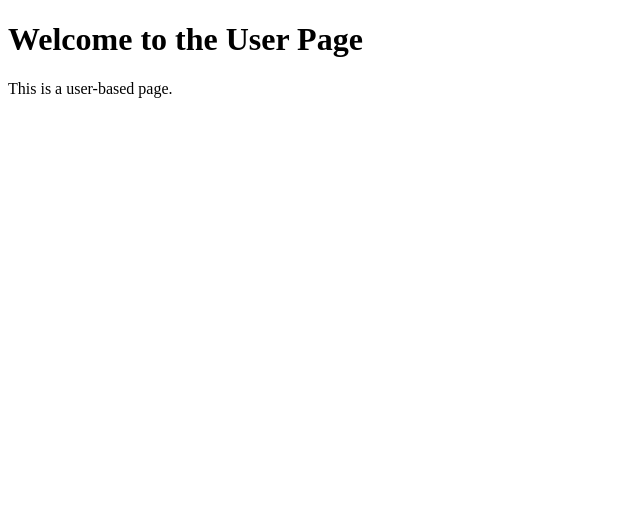
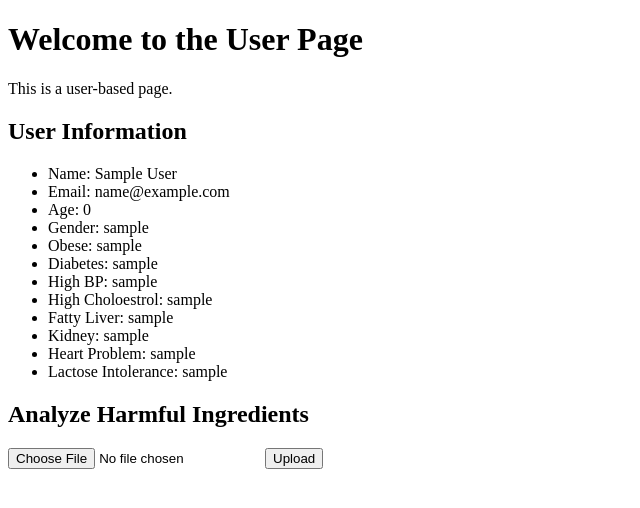
Before and after one commit to Gladwin-George/AI-software-to-detect-harmful-ingredients-in-packaged-food-products-and-beverages, a Flask app: page /user in a window 1280 px wide. Shown: the top 508 px of the page, without its empty margins (0-640 px from the left). Run offline with Flask 3, Linux system fonts and the light colour scheme; the visitor is signed in with stand-in values (Sample User, id 1); data comes from the database, SQL or seed files in the repository.

Commit message:
added harmful ingredients detection function in user

```diff
--- a/main.py
+++ b/main.py
@@ -162,7 +162,7 @@ def login():
 
     return render_template('login.html')
 
-@app.route('/user', methods=['GET'])
+@app.route('/user', methods=['GET', 'POST'])
 def user():
     # Check if the user is logged in
     if 'user_id' in session:
@@ -174,8 +174,25 @@ def user():
         conn.close()
 
         if user:
-            # Pass the user data to the template
-            return render_template('user.html', user=user)
+            harmful_ingredients = []
+            if request.method == 'POST':
+                # Check if a file was uploaded
+                if 'file' not in request.files:
+                    error = "No file uploaded"
+                    return render_template('user.html', user=user, error=error)
+
+                file = request.files['file']
+
+                # If the user does not select a file, the browser submits an empty file without a filename
+                if file.filename == '':
+                    error = "No selected file"
+                    return render_template('user.html', user=user, error=error)
+
+                # If the file exists and is allowed, proceed with OCR and detection
+                harmful_ingredients = analyze_harmful_ingredients(file)
+
+            # Pass the user data and the harmful ingredients to the template
+            return render_template('user.html', user=user, harmful_ingredients=harmful_ingredients)
 
     # If the user is not logged in, redirect to the login page
     return redirect(url_for('login'))
--- a/templates/user.html
+++ b/templates/user.html
@@ -7,5 +7,35 @@
     <h1>Welcome to the User Page</h1>
     <p>This is a user-based page.</p>
 
+    <h2>User Information</h2>
+    <ul>
+        <li>Name: {{ user[1] }}</li>
+        <li>Email: {{ user[2] }}</li>
+        <li>Age: {{ user[3] }}</li>
+        <li>Gender: {{ user[4] }}</li>
+        <li>Obese: {{ user[6] }}</li>
+        <li>Diabetes: {{ user[7] }}</li>
+        <li>High BP: {{ user[8] }}</li>
+        <li>High Choloestrol: {{ user[9] }}</li>
+        <li>Fatty Liver: {{ user[10] }}</li>
+        <li>Kidney: {{ user[11] }}</li>
+        <li>Heart Problem: {{ user[12] }}</li>
+        <li>Lactose Intolerance: {{ user[13] }}</li>
+    </ul>
+
+    <h2>Analyze Harmful Ingredients</h2>
+    <form method="POST" enctype="multipart/form-data">
+        <input type="file" name="file">
+        <input type="submit" value="Upload">
+    </form>
+
+    {% if harmful_ingredients %}
+        <h2>Harmful Ingredients Found</h2>
+        <ul>
+            {% for ingredient in harmful_ingredients %}
+                <li>{{ ingredient[0] }} - {{ ingredient[1] }}</li>
+            {% endfor %}
+        </ul>
+    {% endif %}
 </body>
 </html>
```
